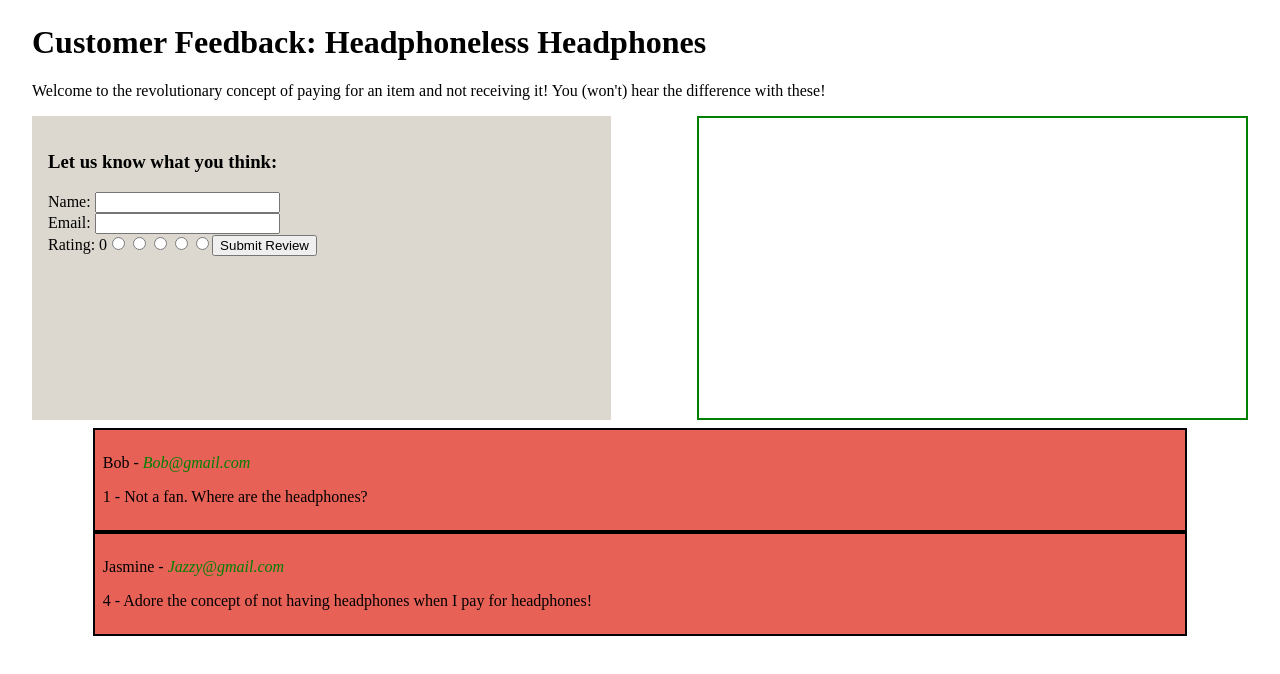
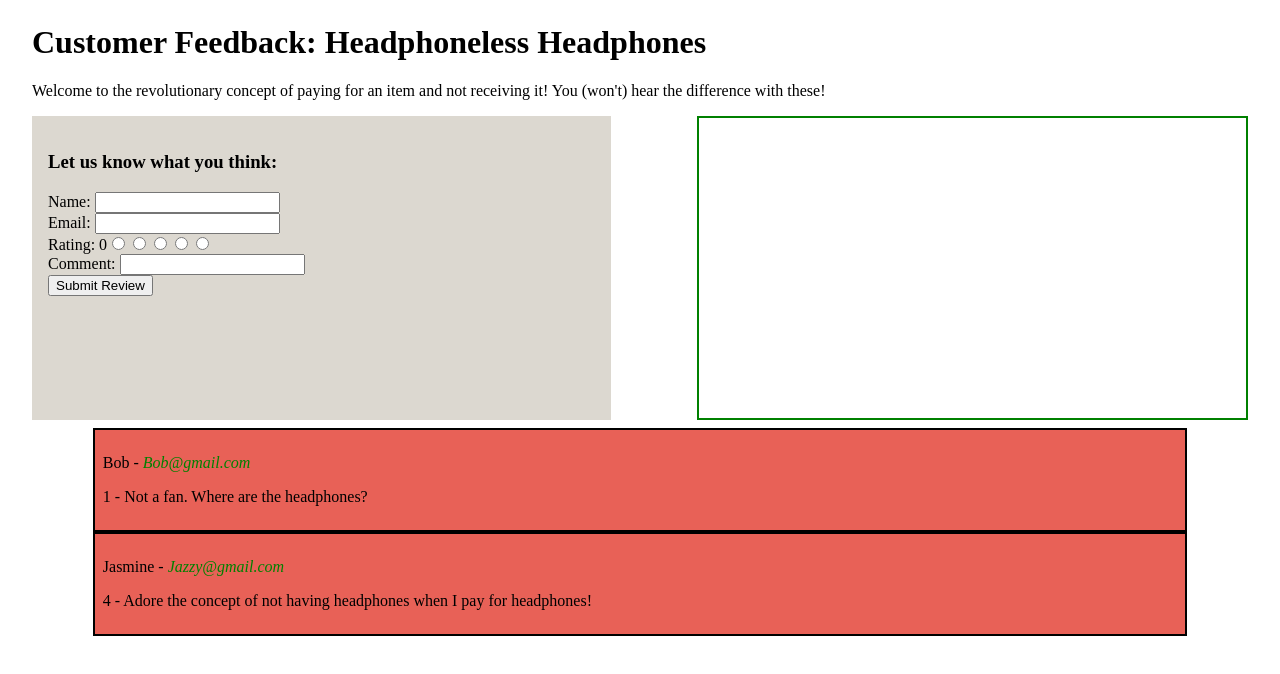
Before and after one commit to MashR3/Customer-Feedback-Page, a React (Create React App) app: page / in a window 1280 px wide. Shown: the top 674 px of the page. Built offline with nearby package versions, Linux system fonts and the light colour scheme.

Commit message:
Adding comments to front of array functional

```diff
--- a/src/App.tsx
+++ b/src/App.tsx
@@ -1,14 +1,21 @@
-import React, { useState } from 'react';
+import React, { useState, useEffect } from 'react';
 import styled from 'styled-components';
 import ProductFeedbackForm from './components/ProductFeedbackForm';
 import ProductMetrics from './components/ProductMetrics';
 import ProductComments from './components/ProductComments';
+import initialComments from './MockComments.json';
+import { CommentObject } from './types';
 
 function App() {
   const [itemName, setItemName] = useState('Headphoneless Headphones');
   const [itemDescription, setDescription] = useState(
     "Welcome to the revolutionary concept of paying for an item and not receiving it! You (won't) hear the difference with these!"
   );
+  let [commentArray, setComments] = useState<CommentObject[]>(initialComments);
+
+  useEffect(() => {
+    console.log('array changed');
+  }, [commentArray]);
 
   return (
     <div className='App' style={{ margin: 24 }}>
@@ -17,11 +24,14 @@ function App() {
         <p>{itemDescription}</p>
       </header>
       <MainContainer>
-        <ProductFeedbackForm />
+        <ProductFeedbackForm
+          setComments={setComments}
+          commentArray={commentArray}
+        />
         <ProductMetrics />
       </MainContainer>
 
-      <ProductComments />
+      <ProductComments commentArray={commentArray} />
     </div>
   );
 }
@@ -31,5 +41,4 @@ export default App;
 const MainContainer = styled.div`
   display: flex;
   justify-content: space-between;
-
 `;
--- /dev/null
+++ b/src/MockComments.json
@@ -0,0 +1,16 @@
+[
+  {
+    "id": 0,
+    "name": "Bob",
+    "email": "Bob@gmail.com",
+    "rating": 1,
+    "comment": "Not a fan. Where are the headphones?"
+  },
+  {
+    "id": 1,
+    "name": "Jasmine",
+    "email": "Jazzy@gmail.com",
+    "rating": 4,
+    "comment": "Adore the concept of not having headphones when I pay for headphones!"
+  }
+]
--- a/src/components/ProductComments.tsx
+++ b/src/components/ProductComments.tsx
@@ -1,36 +1,12 @@
-import React, { useState } from 'react';
+import React from 'react';
 import styled from 'styled-components';
+import { CommentObject } from '../types';
 
-type CommentObject = {
-  id: number;
-  name: string;
-  email: string;
-  rating: number;
-  comment: string;
+type Props = {
+  commentArray: CommentObject[];
 };
 
-function ProductComments() {
-  let [commentArray, setComments] = useState<CommentObject[]>([]);
-
-  commentArray = [
-    {
-      id: 0,
-      name: 'Bob',
-      email: 'Bob@gmail.com',
-      rating: 1,
-      comment: 'Not a fan. Where are the headphones?',
-    },
-    {
-      id: 1,
-      name: 'Jasmine',
-      email: 'Jazzy@gmail.com',
-      rating: 4,
-      comment:
-        'Adore the concept of not having headphones when I pay for headphones!',
-    },
-  ];
-
-  const commentBuilder = () => {
+const commentBuilder = (commentArray: CommentObject[]) => {
   return commentArray.map((comment) => {
     return (
       <Comment key={comment.id}>
@@ -48,8 +24,9 @@ function ProductComments() {
   });
 };
 
-  return <Comments>{commentBuilder()}</Comments>;
-}
+const ProductComments: React.FC<Props> = ({ commentArray }) => (
+  <Comments>{commentBuilder(commentArray)}</Comments>
+);
 
 export default ProductComments;
 
--- a/src/components/ProductFeedbackForm.tsx
+++ b/src/components/ProductFeedbackForm.tsx
@@ -1,25 +1,47 @@
 import React, { useState } from 'react';
 import styled from 'styled-components';
 
-function ProductFeedbackForm() {
+type CommentObject = {
+  id: number;
+  name: string;
+  email: string;
+  rating: number;
+  comment: string;
+};
+
+type Props = {
+  setComments: any;
+  commentArray: CommentObject[];
+};
+
+const ProductFeedbackForm: React.FC<Props> = ({
+  setComments,
+  commentArray,
+}) => {
   const [name, setName] = useState('');
   const [email, setEmail] = useState('');
   const [rating, setRating] = useState(0);
+  const [comment, setComment] = useState('');
 
   const handleSubmit = (event: React.SyntheticEvent) => {
     event.preventDefault();
-    console.log('Form submitted');
-    console.log(event.target);
+
+    let newComment = {
+      id: commentArray.length + 1,
+      name: name,
+      email: email,
+      rating: rating,
+      comment: comment,
+    };
+
+    let newArray = [newComment, ...commentArray];
+
+    setComments(newArray);
   };
 
-  const handleNameInput = (event: any) => {
-    setName(event.target.value);
-  };
-
-  const handleEmailInput = (event: any) => {
-    setEmail(event.target.value);
-  };
-
+  const handleNameInput = (event: any) => setName(event.target.value);
+  const handleEmailInput = (event: any) => setEmail(event.target.value);
+  const handleCommentInput = (event: any) => setComment(event.target.value);
   const handleOnClick = (event: any) => setRating(event.target.value);
 
   const ratingBuilder = () => {
@@ -63,10 +85,21 @@ function ProductFeedbackForm() {
         Rating: {rating}
         {ratingBuilder()}
       </label>
+      <br />
+      <label>
+        Comment:{' '}
+        <input
+          type='textarea'
+          name='comment'
+          onChange={handleCommentInput}
+          value={comment}
+        />
+      </label>
+      <br />
       <button>Submit Review</button>
     </Form>
   );
-}
+};
 
 const Form = styled.form`
   background-color: rgb(220, 216, 208);
--- /dev/null
+++ b/src/types.tsx
@@ -0,0 +1,8 @@
+
+export type CommentObject = {
+    id: number;
+    name: string;
+    email: string;
+    rating: number;
+    comment: string;
+  };
```
Lines whose indentation alone changed are shown as unchanged.
